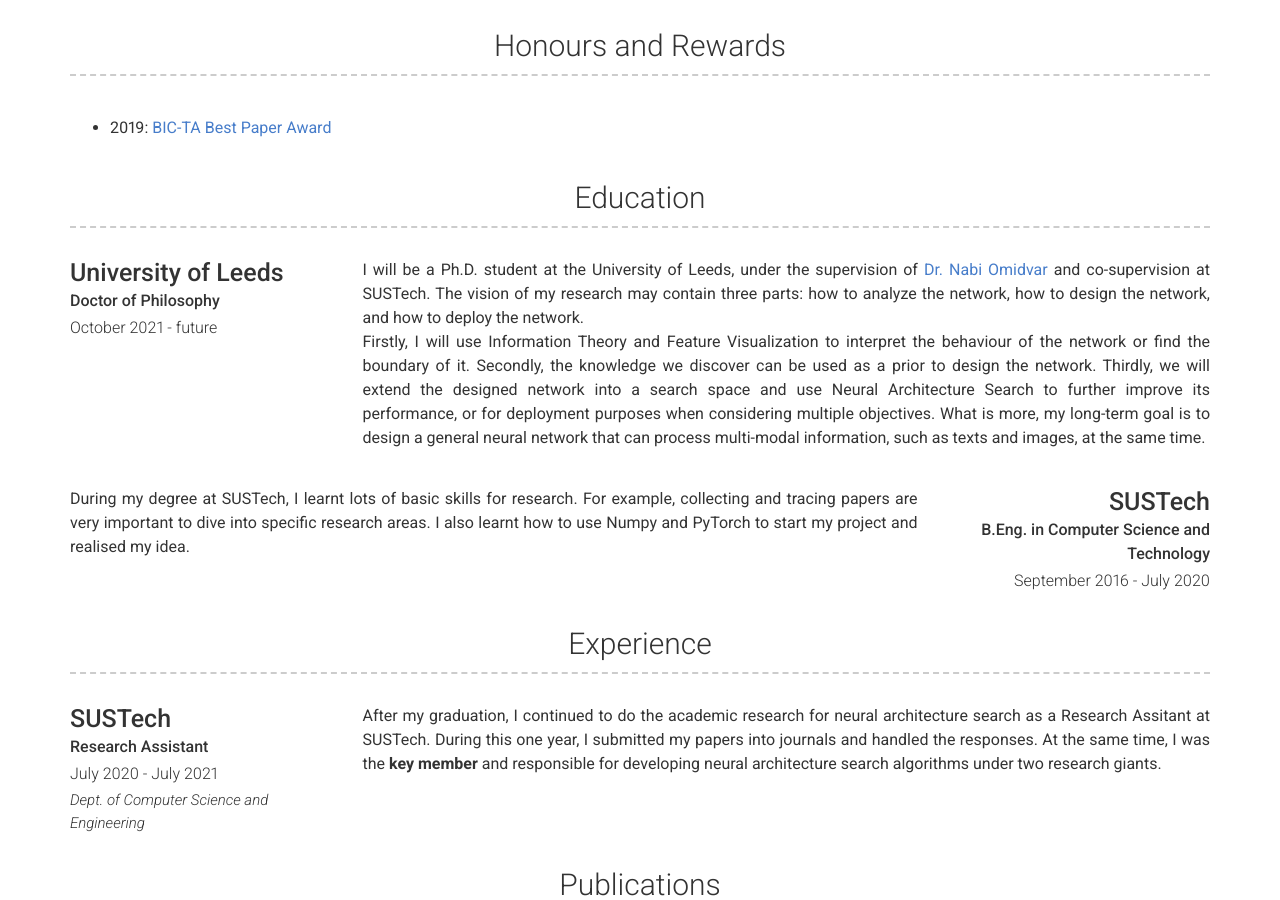
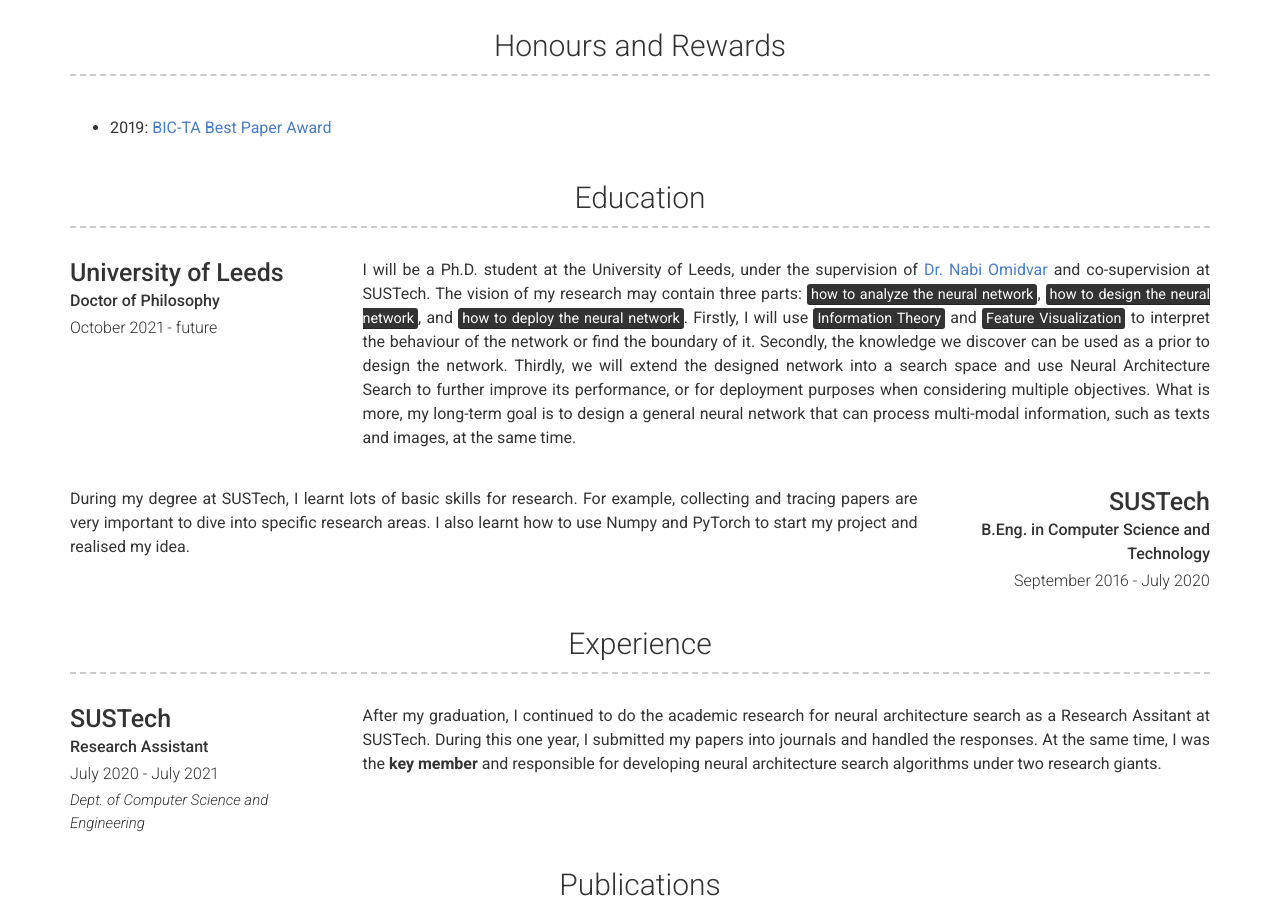
Before and after one commit to haotan1998/haotan1998.github.io, a Jekyll site: the page built from index.md, in a window 1280 px wide and 900 px high, scrolled down 677 px. Built offline with Jekyll 4.4.1, drawn with Linux system fonts in a browser that asks for light colours; nearby versions of some CDN libraries.

Commit message:
Update _config.yml

```diff
--- a/_config.yml
+++ b/_config.yml
@@ -65,8 +65,8 @@ content:
         caption: October 2021 - future
         description: | # this will include new lines to allow paragraphs
           I will be a Ph.D. student at the University of Leeds, under the supervision of [Dr. Nabi Omidvar](https://www.nomidvar.com) and co-supervision at SUSTech.
-          The vision of my research may contain three parts: how to analyze the network, how to design the network, and how to deploy the network.
-          Firstly, I will use Information Theory and Feature Visualization to interpret the behaviour of the network or find the boundary of it.
+          The vision of my research may contain three parts: <mark>how to analyze the neural network</mark>, <mark>how to design the neural network</mark>, and <mark>how to deploy the neural network</mark>.
+          Firstly, I will use <mark>Information Theory</mark> and <mark>Feature Visualization</mark> to interpret the behaviour of the network or find the boundary of it.
           Secondly, the knowledge we discover can be used as a prior to design the network.
           Thirdly, we will extend the designed network into a search space and use Neural Architecture Search to further improve its performance, or for deployment purposes when considering multiple objectives.
           What is more, my long-term goal is to design a general neural network that can process multi-modal information, such as texts and images, at the same time.
```
